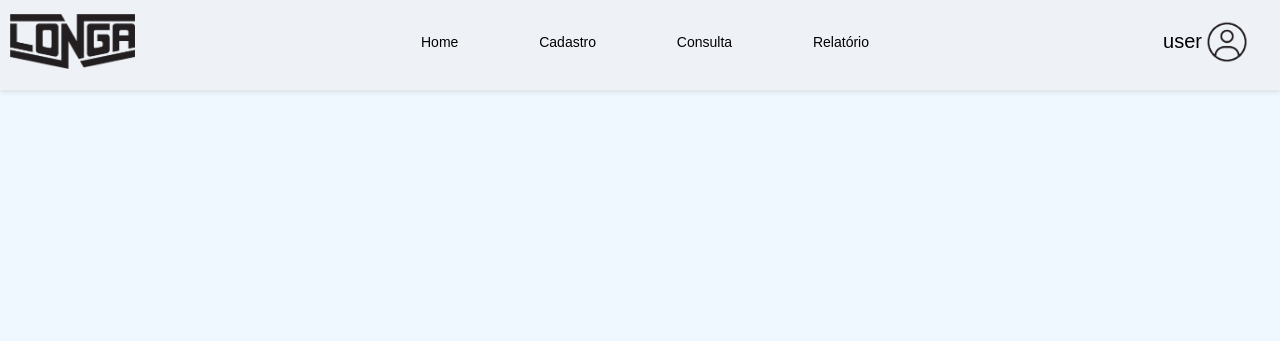
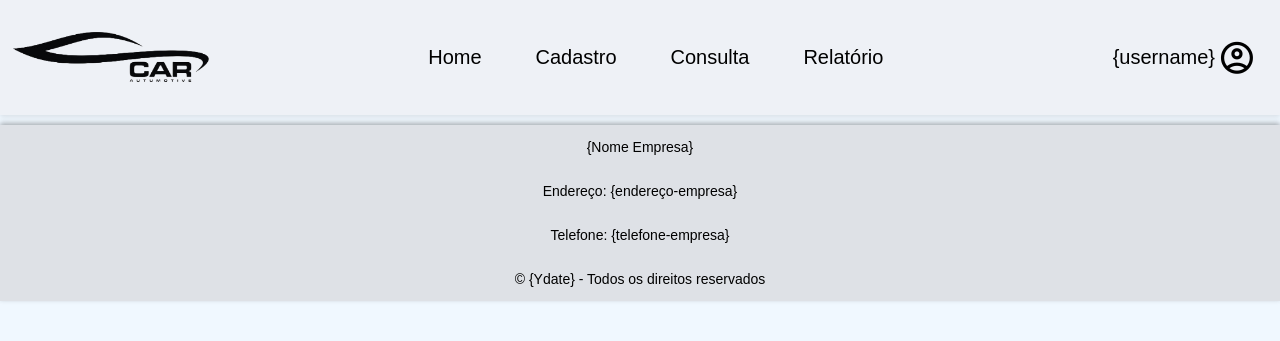
Before and after one commit to ga6rielsilva/Concessionaria, a Flask app: page / in a window 1280 px wide. Shown: the top 341 px of the page. Run offline with Flask 3, Linux system fonts and the light colour scheme.

Commit message:
chore: Update header and footer styles in CSS

```diff
--- a/Concessionaria/css/style.css
+++ b/Concessionaria/css/style.css
@@ -1,6 +1,6 @@
-@charset "UTF-8";
-
-/* CSS Document */
+/**
+ * Arquivo CSS responsável pelo estilo da página da concessionária.
+ */
 
 :root {
     --main-color: aliceblue;
@@ -9,6 +9,9 @@
     --main-color-grey: #464545;
 }
 
+/**
+ * Define o estilo padrão para o corpo da página.
+ */
 body {
     font-family: Arial, sans-serif;
     font-size: 14px;
@@ -17,63 +20,163 @@ body {
     background-color: var(--main-color);
 }
 
+/**
+ * Define o estilo do cabeçalho da página.
+ */
 header {
     background-color: #EEF1F6;
     color: black;
-    padding-top: 10px;
-    padding-bottom: 10px;
+    padding: 10px;
     min-height: 70px;
     box-shadow: 0 2px 5px rgba(0, 0, 0, 0.1);
 }
 
+/**
+ * Define o estilo do container do cabeçalho.
+ */
 .header-container {
-    margin: auto;
-    overflow: hidden;
+    margin: 10px auto;
+    align-items: center;
     display: flex;
+    height: 40%;
     justify-content: space-between;
 }
 
+/**
+ * Define o estilo do logotipo da concessionária.
+ */
 .logo {
-    float: left;
-    font-size: 20px;
-    width: 125px;
-    display: flex;
-    justify-content: center;
-    align-items: center;
-    margin-left: 10px;
-    color: black;
-    border-radius: 15px;
-    ;
+    width: 200px;
+    height: auto;
 }
 
+/**
+ * Define o estilo da imagem do logotipo.
+ */
+.logo img {
+    width: 100%;
+    height: auto;
+}
+
+/**
+ * Define o estilo do usuário logado.
+ */
 .user {
     color: black;
     font-size: 20px;
     float: right;
     margin-right: 10px;
-    width: 125px;
+    padding: 5px 10px;
     display: flex;
     justify-content: center;
     align-items: center;
     border-radius: 15px;
+    border: 1px solid transparent;
+    width: auto;
+    box-sizing: border-box;
+    transition: all 0.5s ease;
 }
 
-.nav {
+/**
+ * Define o estilo do ícone do usuário.
+ */
+.user-icon {
     margin-left: 10px;
-    display: flex;
-    width: 35%;
-    justify-content: space-between;
-    align-items: center;
+    scale: 1.6;
 }
 
+/**
+ * Define o estilo do usuário logado ao passar o mouse sobre ele.
+ */
+.user:hover {
+    border: 1px solid #d2e3fc;
+    background-color: #d2e3fc67;
+}
+
+/**
+ * Define o estilo dos links de navegação.
+ */
 a {
     text-decoration: none;
     color: black;
 }
 
-.nav a:hover {
-    background-color: var(--main-color-grey);
-    color: white;
-    border-radius: 15px;
-    padding: 16px 6px 16px 6px;
+/**
+ * Define o estilo dos links de navegação no cabeçalho.
+ */
+.nav a {
+    color: black;
+    font-size: 20px;
+    text-decoration: none;
+    padding: 10px 20px;
+    margin: 0 5px;
+    position: relative;
+    display: inline-block;
 }
+
+/**
+ * Define o estilo dos pseudo-elementos ::before e ::after nos links de navegação.
+ */
+.nav a::before,
+.nav a::after {
+    content: "";
+    position: absolute;
+    display: block;
+    border: 0px solid transparent;
+    width: 0%;
+    height: 0%;
+    transition: all 0.5s ease;
+}
+
+/**
+ * Define o estilo do pseudo-elemento ::after nos links de navegação.
+ */
+.nav a::after {
+    top: 0;
+    left: 0;
+    border-top: 2px solid transparent;
+    border-left: 2px solid transparent;
+}
+
+/**
+ * Define o estilo do pseudo-elemento ::before nos links de navegação.
+ */
+.nav a::before {
+    right: 0;
+    bottom: 0;
+    border-bottom: 2px solid transparent;
+    border-right: 2px solid transparent;
+}
+
+.nav a:hover::before,
+.nav a:hover::after {
+    width: 100%;
+    height: 100%;
+    border-color: var(--main-color-light);
+}
+
+/**
+ * Define o estilo do conteúdo da página.
+ */
+
+
+/**
+ * Define o estilo do rodapé da página.
+ */
+
+.footer-container{
+    background-color: #dee1e6;
+    box-shadow: 0 -2px 5px rgba(0, 0, 0, 0.3);
+    margin: 10px auto;
+    align-items: center;
+    display: flex;
+    flex-direction: column;
+    height: 40%;
+    justify-content: center;
+    text-align: center;
+}
+
+.footer-container p {
+    display: flex;
+    justify-content: center;
+}
--- a/Concessionaria/templates/index.html
+++ b/Concessionaria/templates/index.html
@@ -5,6 +5,8 @@
     <meta charset="UTF-8">
     <meta name="viewport" content="width=device-width, initial-scale=1.0">
     <link rel="stylesheet" href="/Concessionaria/css/style.css">
+    <link rel="stylesheet"
+        href="https://fonts.googleapis.com/css2?family=Material+Symbols+Outlined:opsz,wght,FILL,GRAD@24,400,0,0&icon_names=account_circle" />
     <title>Nome Empresa</title>
 </head>
 
@@ -12,7 +14,7 @@
     <header>
         <div class="header-container">
             <div class="logo">
-                <img src="../img/longa-industrial-ltda.logo-logo-icon-png-svg.png" alt="" width="100%">
+                <img src="../img/360_F_784405874_M3DX0QcvMWc8EYZGn1aCyZgiZt1D56uv-removebg.png" alt="logo-empresa">
             </div>
             <nav class="nav">
                 <a href="#">Home</a>
@@ -20,12 +22,27 @@
                 <a href="#">Consulta</a>
                 <a href="#">Relatório</a>
             </nav>
-            <div class="user">
-                <p>user</p>
-                <img src="../img/user.webp" alt="user-profile" width="50">
+            <div>
+                <a class="user" href="">
+                    <p>{username}</p>
+                    <i class="material-symbols-outlined user-icon">
+                        account_circle
+                    </i>
+                </a>
             </div>
         </div>
     </header>
+    <main>
+
+    </main>
+    <footer>
+        <div class="footer-container">
+            <p>{Nome Empresa}</p>
+            <p>Endereço: {endereço-empresa}</p>
+            <p>Telefone: {telefone-empresa}</p>
+            <p>© {Ydate} - Todos os direitos reservados</p>
+        </div>
+    </footer>
 </body>
 
 </html>
```
Also changed, not shown: Concessionaria/img/360_F_784405874_M3DX0QcvMWc8EYZGn1aCyZgiZt1D56uv-removebg.png (added), Concessionaria/img/aaaaaaaaa.jpg (added), Concessionaria/img/longa-industrial-ltda.logo-logo-icon-png-svg.png (deleted), Concessionaria/img/user.webp (deleted).
